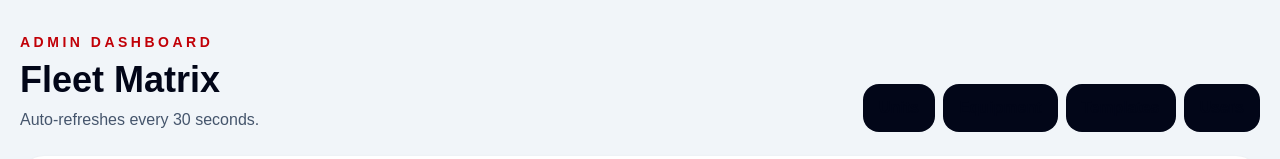
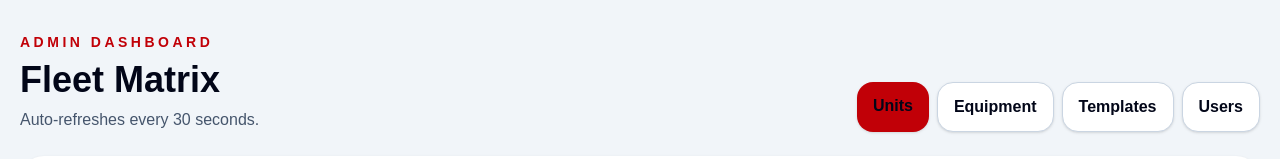
Before and after one commit to rjb4200/QRBasedEMSChecksheet, a Next.js app: page /admin in a window 1280 px wide. Shown: the top 159 px of the page. Built offline with nearby package versions, Linux system fonts and the light colour scheme; no server answers; the database is empty.

Commit message:
Fix admin button styling to use red primary and white outlined variants

```diff
--- a/src/app/admin/equipment/page.tsx
+++ b/src/app/admin/equipment/page.tsx
@@ -38,7 +38,7 @@ export default async function EquipmentPage({ searchParams }: { searchParams: Pr
             <option value="">All categories</option>
             {uniqueCategories.map((category) => <option key={category} value={category}>{category}</option>)}
           </select>
-          <button className="rounded-2xl bg-slate-950 px-5 py-3 font-bold text-white" type="submit">Filter</button>
+          <button className="rounded-2xl bg-red-700 px-5 py-3 font-bold text-white" type="submit">Filter</button>
         </form>
 
         <form action={saveEquipment} className="grid gap-3 rounded-3xl border border-slate-200 bg-white p-4 shadow-sm md:grid-cols-[1fr_180px_160px_140px_auto]">
@@ -62,7 +62,7 @@ export default async function EquipmentPage({ searchParams }: { searchParams: Pr
                   {inputTypes.map((type) => <option key={type} value={type}>{type}</option>)}
                 </select>
                 <input className="rounded-2xl border border-slate-300 px-4 py-3" name="defaultParLevel" defaultValue={item.default_par_level ?? ""} min="0" step="1" type="number" />
-                <button className="rounded-2xl bg-slate-950 px-5 py-3 font-bold text-white" type="submit">Save</button>
+                <button className="rounded-2xl border border-slate-300 bg-white px-5 py-3 font-bold text-slate-950" type="submit">Save</button>
               </form>
               <form action={deleteEquipment} className="lg:col-start-5">
                 <input name="id" type="hidden" value={item.id} />
--- a/src/app/admin/page.tsx
+++ b/src/app/admin/page.tsx
@@ -20,10 +20,10 @@ export default async function AdminDashboardPage({ searchParams }: { searchParam
             <p className="mt-2 text-slate-600">Auto-refreshes every 30 seconds.</p>
           </div>
           <nav className="flex flex-wrap gap-2">
-            <Link className="rounded-2xl bg-slate-950 px-4 py-3 font-bold text-white" href="/admin/units">Units</Link>
-            <Link className="rounded-2xl bg-slate-950 px-4 py-3 font-bold text-white" href="/admin/equipment">Equipment</Link>
-            <Link className="rounded-2xl bg-slate-950 px-4 py-3 font-bold text-white" href="/admin/templates">Templates</Link>
-            <Link className="rounded-2xl bg-slate-950 px-4 py-3 font-bold text-white" href="/admin/users">Users</Link>
+            <Link className="rounded-2xl bg-red-700 px-4 py-3 font-bold text-white shadow-sm" href="/admin/units">Units</Link>
+            <Link className="rounded-2xl border border-slate-300 bg-white px-4 py-3 font-bold text-slate-950 shadow-sm" href="/admin/equipment">Equipment</Link>
+            <Link className="rounded-2xl border border-slate-300 bg-white px-4 py-3 font-bold text-slate-950 shadow-sm" href="/admin/templates">Templates</Link>
+            <Link className="rounded-2xl border border-slate-300 bg-white px-4 py-3 font-bold text-slate-950 shadow-sm" href="/admin/users">Users</Link>
           </nav>
         </div>
 
--- a/src/app/admin/templates/[id]/page.tsx
+++ b/src/app/admin/templates/[id]/page.tsx
@@ -59,7 +59,7 @@ export default async function TemplateDetailPage({ params }: { params: Promise<{
                   {inputTypes.map((type) => <option key={type} value={type}>{type}</option>)}
                 </select>
                 <input className="rounded-2xl border border-slate-300 px-4 py-3" name="parLevel" placeholder="Par" type="number" />
-                <button className="rounded-2xl bg-slate-950 px-5 py-3 font-bold text-white" type="submit">Add Item</button>
+                <button className="rounded-2xl border border-slate-300 bg-white px-5 py-3 font-bold text-slate-950" type="submit">Add Item</button>
               </form>
             </section>
           ))}
--- a/src/app/admin/templates/page.tsx
+++ b/src/app/admin/templates/page.tsx
@@ -34,7 +34,7 @@ export default async function TemplatesPage() {
               {(units ?? []).map((unit) => <option key={unit.id} value={unit.id}>{unit.name}</option>)}
             </select>
             <textarea className="mt-3 w-full rounded-2xl border border-slate-300 px-4 py-3" name="description" placeholder="Description" />
-            <button className="mt-3 rounded-2xl bg-slate-950 px-5 py-3 font-bold text-white" type="submit">Copy Unit</button>
+            <button className="mt-3 rounded-2xl border border-slate-300 bg-white px-5 py-3 font-bold text-slate-950" type="submit">Copy Unit</button>
           </form>
         </div>
 
@@ -50,7 +50,7 @@ export default async function TemplatesPage() {
                   <p className="mt-2 text-sm font-semibold text-slate-700">{compartmentCount} compartments | {itemCount} items</p>
                 </div>
                 <div className="flex gap-2">
-                  <Link className="rounded-2xl bg-slate-950 px-5 py-3 font-bold text-white" href={`/admin/templates/${template.id}`}>Edit</Link>
+                  <Link className="rounded-2xl bg-red-700 px-5 py-3 font-bold text-white" href={`/admin/templates/${template.id}`}>Edit</Link>
                   <form action={deleteTemplate}>
                     <input name="id" type="hidden" value={template.id} />
                     <button className="rounded-2xl border border-red-200 px-5 py-3 font-bold text-red-700" type="submit">Delete</button>
--- a/src/app/admin/units/[id]/page.tsx
+++ b/src/app/admin/units/[id]/page.tsx
@@ -24,7 +24,7 @@ export default async function UnitDetailPage({ params }: { params: Promise<{ id:
             <form action={toggleUnitStatus}>
               <input name="id" type="hidden" value={unit.id} />
               <input name="status" type="hidden" value={unit.status === "in_service" ? "out_of_service" : "in_service"} />
-              <button className="rounded-2xl bg-slate-950 px-5 py-3 font-bold text-white" type="submit">Toggle Status</button>
+              <button className="rounded-2xl border border-slate-300 bg-white px-5 py-3 font-bold text-slate-950" type="submit">Toggle Status</button>
             </form>
           ) : null}
         </div>
@@ -55,7 +55,7 @@ export default async function UnitDetailPage({ params }: { params: Promise<{ id:
                 <input name="unitId" type="hidden" value={id} />
                 <input name="compartmentId" type="hidden" value={compartment.id} />
                 <input accept="image/png,image/jpeg,image/webp" className="flex-1 rounded-xl bg-white px-3 py-2" name="photo" type="file" />
-                <button className="rounded-xl bg-slate-950 px-4 py-2 font-bold text-white" type="submit">Upload Photo</button>
+                <button className="rounded-xl bg-red-700 px-4 py-2 font-bold text-white" type="submit">Upload Photo</button>
               </form>
 
               <ul className="mt-4 grid gap-2">
@@ -78,7 +78,7 @@ export default async function UnitDetailPage({ params }: { params: Promise<{ id:
                   {inputTypes.map((type) => <option key={type} value={type}>{type}</option>)}
                 </select>
                 <input className="rounded-2xl border border-slate-300 px-4 py-3" name="parLevel" placeholder="Par" type="number" />
-                <button className="rounded-2xl bg-slate-950 px-5 py-3 font-bold text-white" type="submit">Add Item</button>
+                <button className="rounded-2xl border border-slate-300 bg-white px-5 py-3 font-bold text-slate-950" type="submit">Add Item</button>
               </form>
             </section>
           ))}
--- a/src/app/admin/units/page.tsx
+++ b/src/app/admin/units/page.tsx
@@ -36,7 +36,7 @@ export default async function AdminUnitsPage() {
                 <p className="text-sm text-slate-600">{unit.unit_kind} | {unit.unit_compartments?.length ?? 0} compartments | {unit.status.replace("_", " ")}</p>
               </div>
               <div className="flex flex-wrap gap-2">
-                <Link className="rounded-2xl bg-slate-950 px-5 py-3 font-bold text-white" href={`/admin/units/${unit.id}`}>Edit</Link>
+                <Link className="rounded-2xl bg-red-700 px-5 py-3 font-bold text-white" href={`/admin/units/${unit.id}`}>Edit</Link>
                 <Link className="rounded-2xl border border-slate-300 px-5 py-3 font-bold" href={`/admin/units/${unit.id}/qr`}>QR Codes</Link>
                 <form action={toggleUnitStatus}>
                   <input name="id" type="hidden" value={unit.id} />
```
